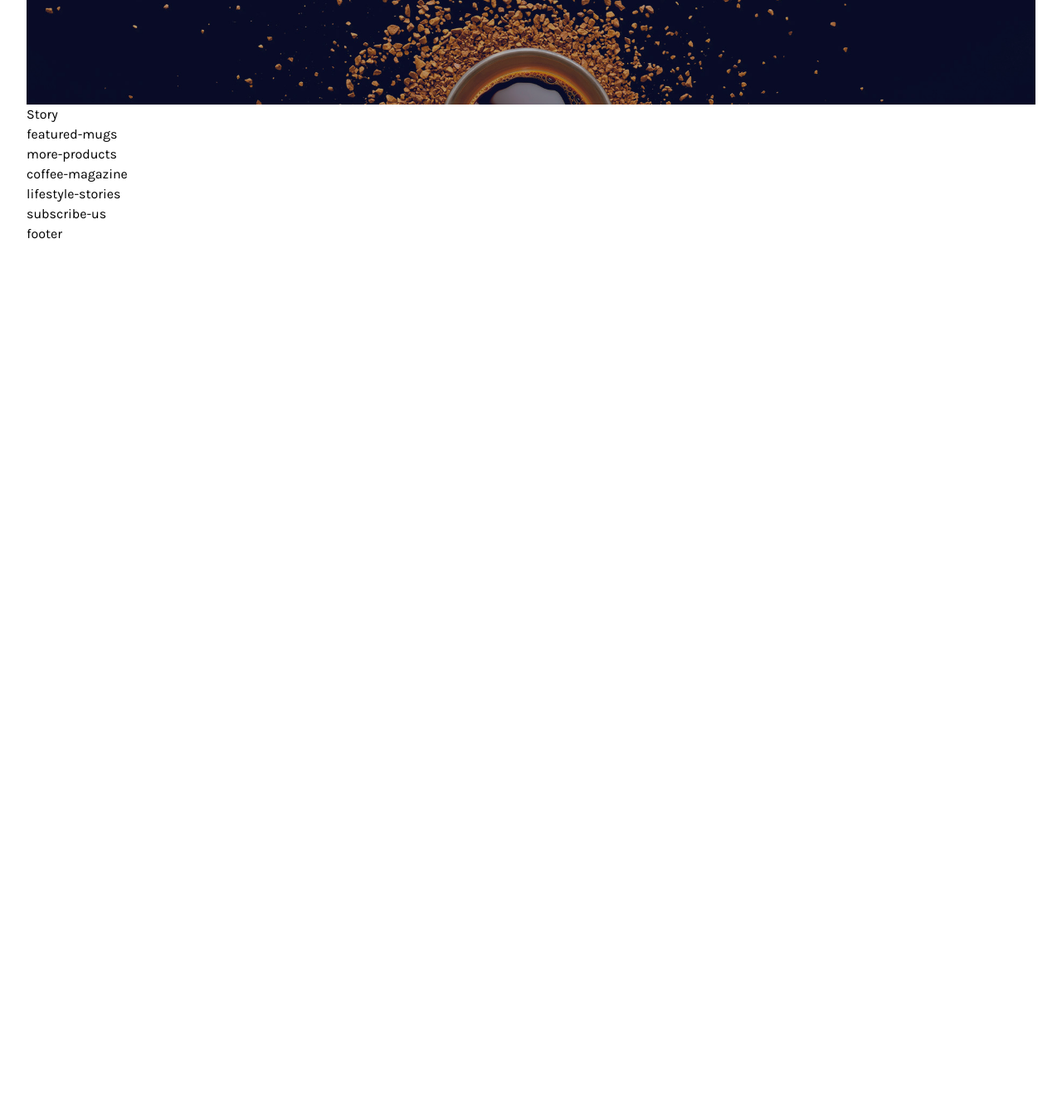
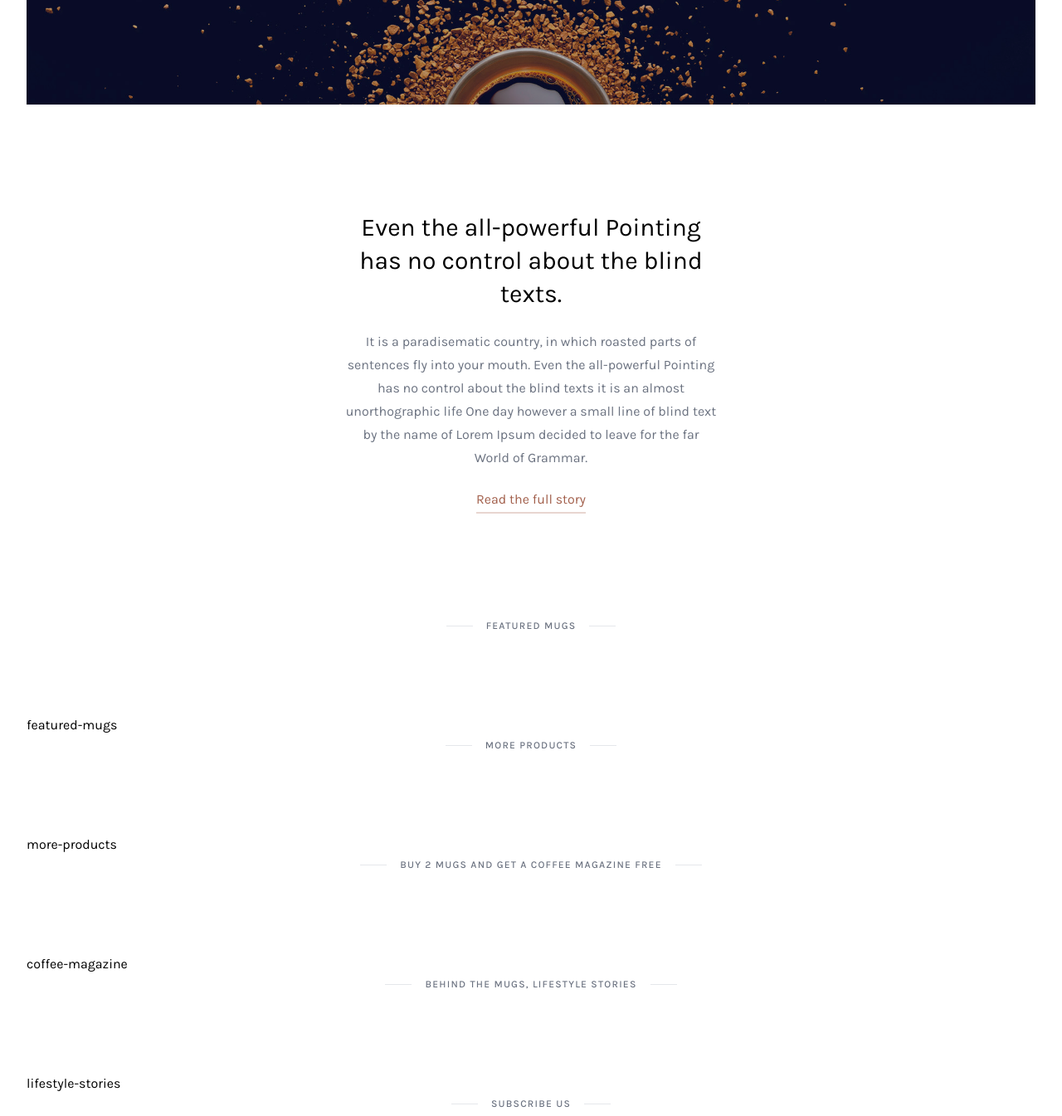
Before and after one commit to quanguit/tailwindCSS, a website: page src/index.html in a window 1280 px wide. Shown: the part 500-1845 px from the top of the page at 83% size. Before the commit the page ends 800 px from the top, so only its background shows below. Drawn offline with nearby package versions, Linux system fonts and the light colour scheme; files that its build step writes are made by us from their sources; files whose address does not match are found by name.

Commit message:
add story and subheadline

```diff
--- a/src/index.html
+++ b/src/index.html
@@ -109,16 +109,53 @@
             </div>
           </div>
 
-          <div class="story">Story</div>
+          <div class="story">
+            <div class="w-full h-full flex justify-center items-center">
+              <div class="px-4 sm:px-16 md:px-32 lg:px-64 xl:px-96 py-32 text-center">
+                <div class="text-3xl leading-10 mb-6 font-">Even the all-powerful Pointing has no control about the blind texts.</div>
+                <div class="text-gray-500 leading-7 mb-6">It is a paradisematic country, in which roasted parts of sentences fly into your mouth. Even the all-powerful Pointing has no control about the blind texts it is an almost unorthographic life One day however a small line of blind text by the name of Lorem Ipsum decided to leave for the far World of Grammar.</div>
+                <div class="">
+                  <a class="text-coffee-400 hover:text-coffee-600 relative after:absolute after:-bottom-2 after:left-0 after:bg-coffee-50 after:hover:bg-coffee-200 after:h-0.5 after:w-full after:transition-all after:ease-in-out after:duration-300">
+                    Read the full story
+                  </a>
+                </div>
+              </div>
+            </div>
+          </div>
 
+          <div class="ct-subheadline">
+            <div class="ct-subheadline-deco-line"></div>
+            <div class="ct-subheadline-label">Featured Mugs</div>
+            <div class="ct-subheadline-deco-line"></div>
+          </div>
           <div class="featured-mugs">featured-mugs</div>
 
+          <div class="ct-subheadline">
+            <div class="ct-subheadline-deco-line"></div>
+            <div class="ct-subheadline-label">More Products</div>
+            <div class="ct-subheadline-deco-line"></div>
+          </div>
           <div class="more-products">more-products</div>
 
+          <div class="ct-subheadline">
+            <div class="ct-subheadline-deco-line"></div>
+            <div class="ct-subheadline-label">Buy 2 mugs and get a coffee magazine free</div>
+            <div class="ct-subheadline-deco-line"></div>
+          </div>
           <div class="coffee-magazine">coffee-magazine</div>
 
+          <div class="ct-subheadline">
+            <div class="ct-subheadline-deco-line"></div>
+            <div class="ct-subheadline-label">Behind the mugs, lifestyle stories</div>
+            <div class="ct-subheadline-deco-line"></div>
+          </div>
           <div class="lifestyle-stories">lifestyle-stories</div>
 
+          <div class="ct-subheadline">
+            <div class="ct-subheadline-deco-line"></div>
+            <div class="ct-subheadline-label">Subscribe Us</div>
+            <div class="ct-subheadline-deco-line"></div>
+          </div>
           <div class="subscribe-us">subscribe-us</div>
         </main>
 
--- a/src/input.css
+++ b/src/input.css
@@ -5,7 +5,7 @@
 
 /* ct = custom */
 .ct-top-menu-item {
-  @apply cursor-pointer py-1 hover:text-gray-800 relative after:lg:absolute after:lg:bottom-0 after:lg:left-0 after:lg:bg-light-coffee after:lg:h-0.5 after:lg:w-0 hover:after:lg:w-full after:lg:transition-all after:lg:ease-in-out after:lg:duration-300;
+  @apply cursor-pointer py-1 hover:text-gray-800 relative after:lg:absolute after:lg:bottom-0 after:lg:left-0 after:lg:bg-coffee-200 after:lg:h-0.5 after:lg:w-0 hover:after:lg:w-full after:lg:transition-all after:lg:ease-in-out after:lg:duration-300;
 }
 
 .ct-topmenu-expanded {
@@ -18,5 +18,17 @@
 }
 
 .ct-badge-circle {
-  @apply text-xs text-center rounded-full px-1.5
+  @apply text-xs text-center rounded-full px-1.5;
 }
+
+.ct-subheadline {
+  @apply flex justify-center items-center mb-24;
+}
+
+.ct-subheadline-deco-line {
+  @apply w-8 h-px bg-gray-200;
+}
+
+.ct-subheadline-label {
+  @apply uppercase mx-4 tracking-widest text-gray-500 font-medium text-[12px] text-center;
+}
--- a/tailwind.config.js
+++ b/tailwind.config.js
@@ -4,7 +4,12 @@ module.exports = {
   theme: {
     extend: {
       colors: {
-        "light-coffee": "#C89F94",
+        "coffee": {
+          50: "#E8D6D0",
+          200: "#C89F94",
+          400: "#A25F4B",
+          600: "#744838"
+        }
       },
       fontFamily: {
         Karla: ["Karla", "sans-serif"],
```
